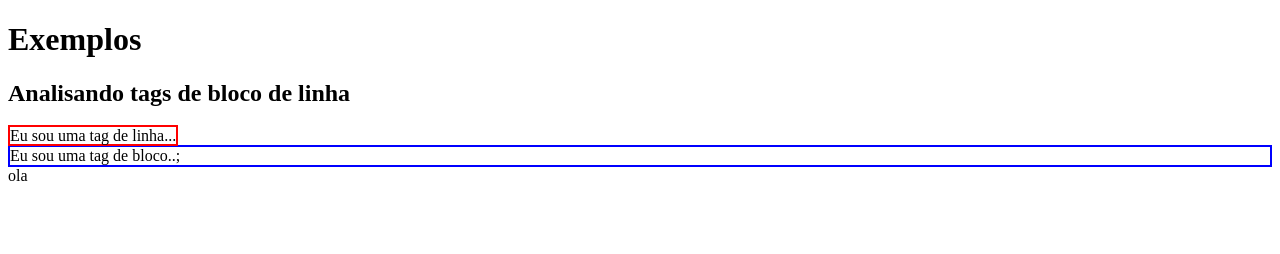
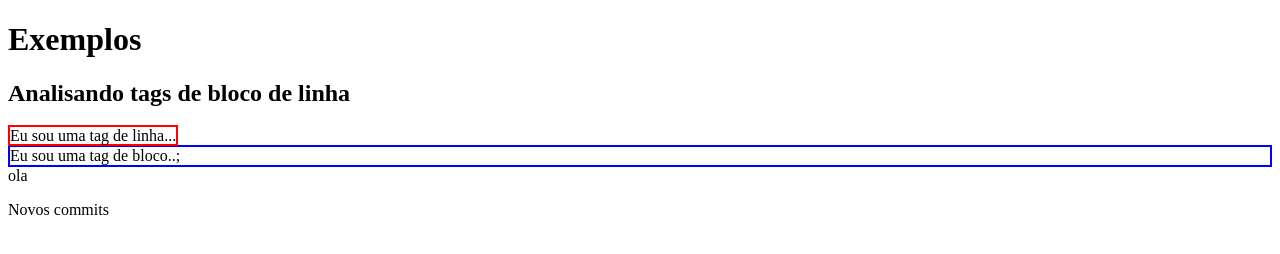
Before and after one commit to Vitorgz01/projeto-inicial, a plain HTML site: page index.html in a window 1280 px wide. Drawn offline with Linux system fonts and the light colour scheme.

Commit message:
Ajustando alguns parágrafos

```diff
--- a/index.html
+++ b/index.html
@@ -14,7 +14,7 @@
 
     <div style="border: solid 2px blue">Eu sou uma tag de bloco..;</div>
     <div>ola</div>
-
+         <p>Novos commits</p>
 
 </body>
 </html>
```
